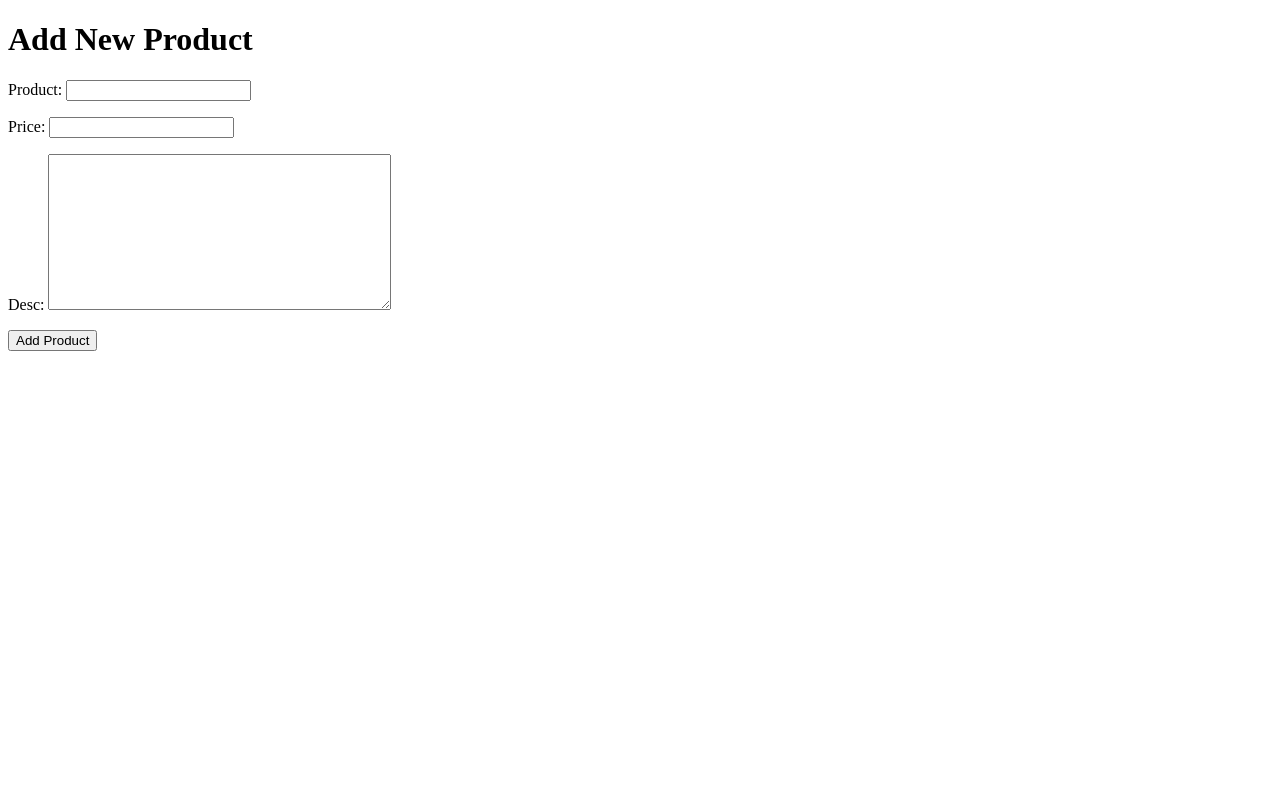
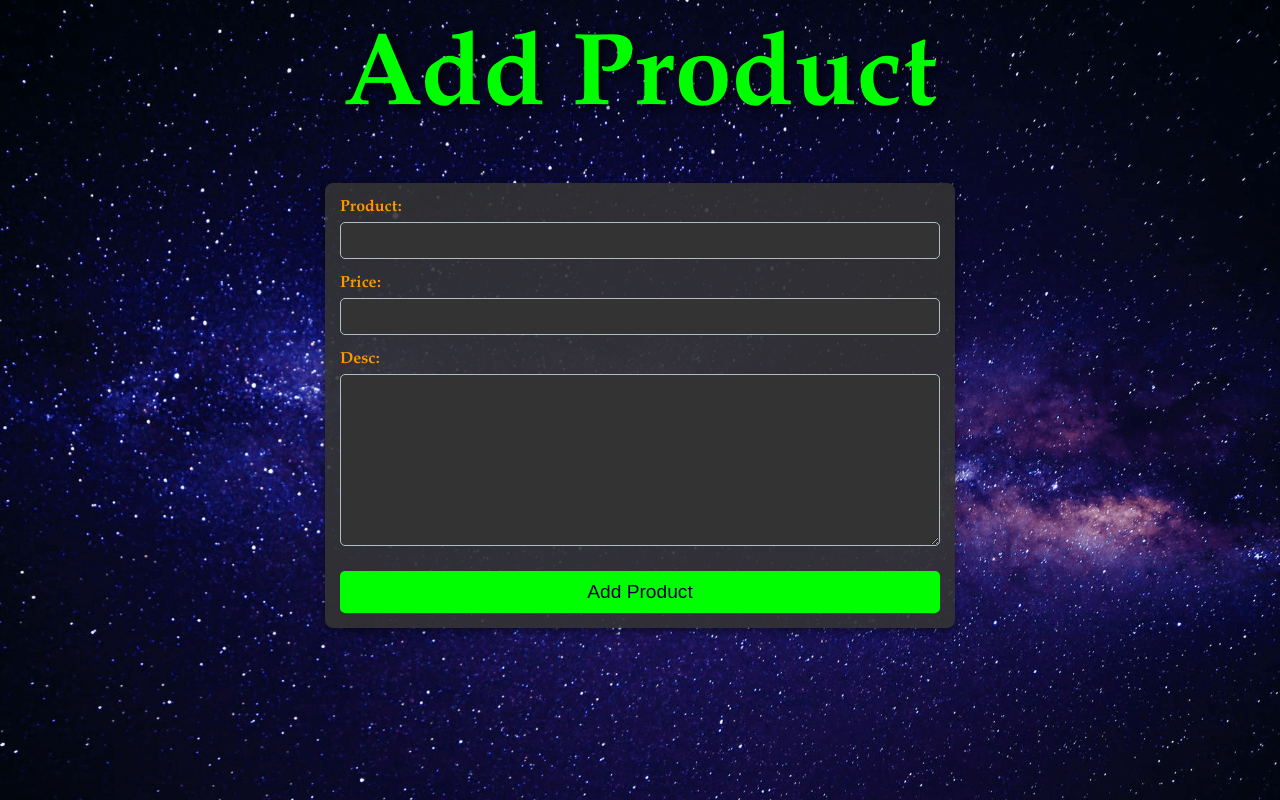
Before and after one commit to CowboyHeIs/Shop, a Django app: page /add/ in a window 1280 px wide. Run offline with Django 5.2, Linux system fonts and the light colour scheme.

Commit message:
Final maybe?

```diff
--- a/main/Products.csv
+++ b/main/Products.csv
@@ -6,3 +6,4 @@ Coca-cola 250ml,6.000,Soft drink,301
 Ichi Ocha 330ml,7.500,Tea,401
 Indomaret Jasmine Tea 330ml,3.300,Tea,402
 Indomaret Lemon Tea 330ml,4.300,Tea,403
+Teh Kotak,5.000,Tea,404
--- a/main/templates/add_product.html
+++ b/main/templates/add_product.html
@@ -2,13 +2,111 @@
 <html>
 <head>
     <title>Add Product</title>
+    {% load static %}
+    <style>
+        body {
+            background-color: #12003d; /* Fallback color */
+            background-image: url('{% static "main/space.png" %}'); /* Background image */
+            background-size: cover; /* Cover the entire screen */
+            background-position: center; /* Center the image */
+            background-attachment: fixed; /* Fix the background in place */
+            color: #e0e0e0;
+            font-family: Palatino Linotype, sans-serif;
+            margin: 0;
+            padding: 0;
+        }
+
+        .header {
+            text-align: center;
+            padding: 20px;
+            background-color: transparent; /* Ensure header is transparent */
+            position: relative;
+            z-index: 1; /* Ensure content is above background */
+        }
+
+        .header h1 {
+            color: #00ff00; /* Green color */
+            font-size: 8vw; /* Font size for header */
+            margin-top: 0;
+            margin-bottom: 0;
+            text-shadow: 4px 4px 8px rgba(0, 0, 0, 0.7);
+        }
+
+        .form-container {
+            padding: 15px;
+            max-width: 600px; /* Max width for form */
+            width: 80%; /* Adjust width to fit the container */
+            margin: 20px auto;
+            background-color: rgba(51, 51, 51, 0.9); /* Dark grey with slight transparency */
+            border-radius: 8px;
+            box-shadow: 0 4px 8px rgba(0, 0, 0, 0.4);
+            position: relative;
+            z-index: 1; /* Ensure it's above the background */
+        }
+
+        .form-container h1 {
+            color: #ffffff;
+            font-size: 2.5vw;
+        }
+
+        .form-container form {
+            display: flex;
+            flex-direction: column;
+        }
+
+        .form-container form label {
+            color: #ffffff; /* White text */
+            margin-bottom: 5px;
+        }
+
+        .form-container form .label-bold {
+            font-weight: bold;
+            color: #ff9800; /* Orange color */
+        }
+
+        .form-container form input, .form-container form textarea {
+            margin-bottom: 15px;
+            padding: 10px;
+            border-radius: 5px;
+            border: 1px solid #b0bec5;
+            background-color: #333;
+            color: #e0e0e0;
+        }
+
+        .form-container form button {
+            margin-top: 10px;
+            padding: 10px;
+            background-color: #00ff00; /* Green color */
+            border: none;
+            border-radius: 5px;
+            color: #12003d;
+            font-size: 1.2em;
+            cursor: pointer;
+        }
+
+        .form-container form button:hover {
+            background-color: #00cc00; /* Darker green on hover */
+        }
+    </style>
 </head>
 <body>
-    <h1>Add New Product</h1>
-    <form method="post">
-        {% csrf_token %}
-        {{ form.as_p }}
-        <button type="submit">Add Product</button>
-    </form>
+    <header class="header">
+        <h1>Add Product</h1>
+    </header>
+
+    <main>
+        <section class="form-container">
+            <form method="post">
+                {% csrf_token %}
+                <label class="label-bold">Product:</label>
+                {{ form.product }}
+                <label class="label-bold">Price:</label>
+                {{ form.price }}
+                <label class="label-bold">Desc:</label>
+                {{ form.desc }}
+                <button type="submit">Add Product</button>
+            </form>
+        </section>
+    </main>
 </body>
 </html>
```
Also changed, not shown: main/migrations/0003_product_pid_alter_product_price.py (added), main/migrations/0004_remove_product_pid_alter_product_price.py (added), main/views.py (line endings or trailing spaces).
